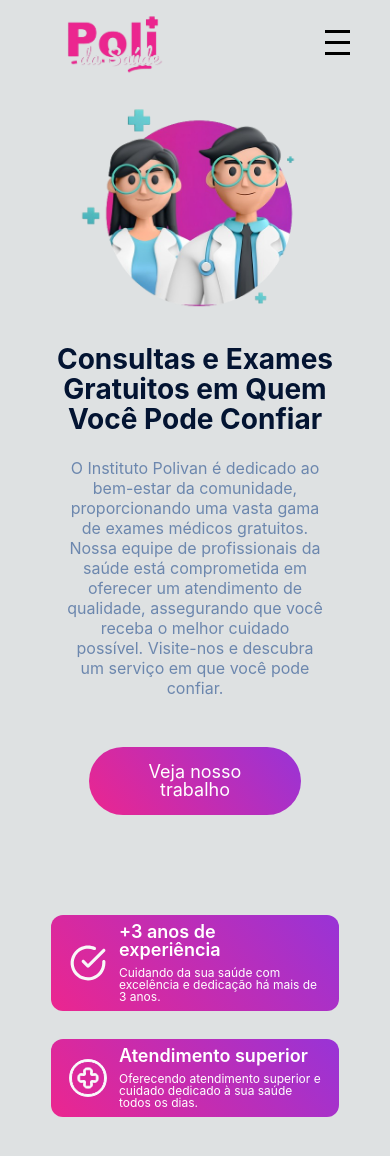
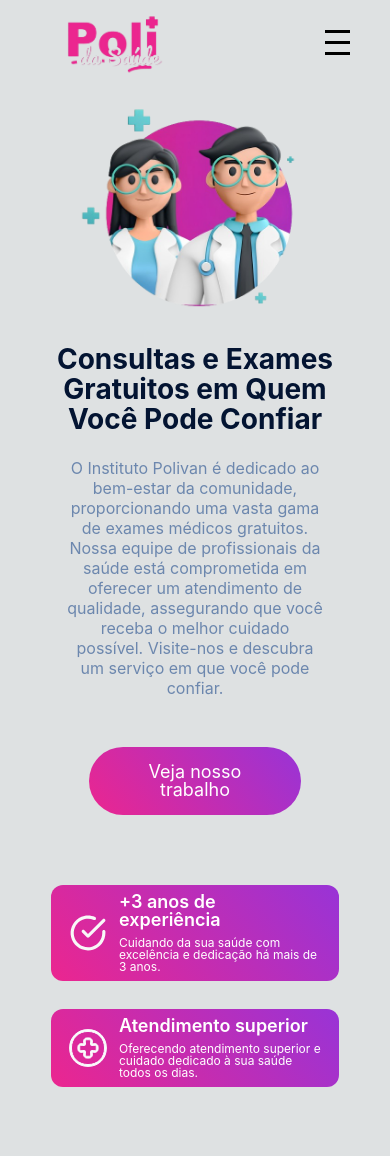
Before and after one commit to Adrianhenrrique/PolyVan-Polidasaude, a React (Create React App) app: page / in a window 390 px wide. Shown: the top 1156 px of the page. Built offline with nearby package versions, Linux system fonts and the light colour scheme.

Commit message:
update responsive section informacao estra

```diff
--- a/src/components/informacaoExtra/informacaoExtra.module.css
+++ b/src/components/informacaoExtra/informacaoExtra.module.css
@@ -38,3 +38,9 @@
         flex-direction: column;
     }
 }
+
+@media (max-width: 600px) {
+    .informacaoExtra {
+        margin-top: 70px;
+    }
+}
```
